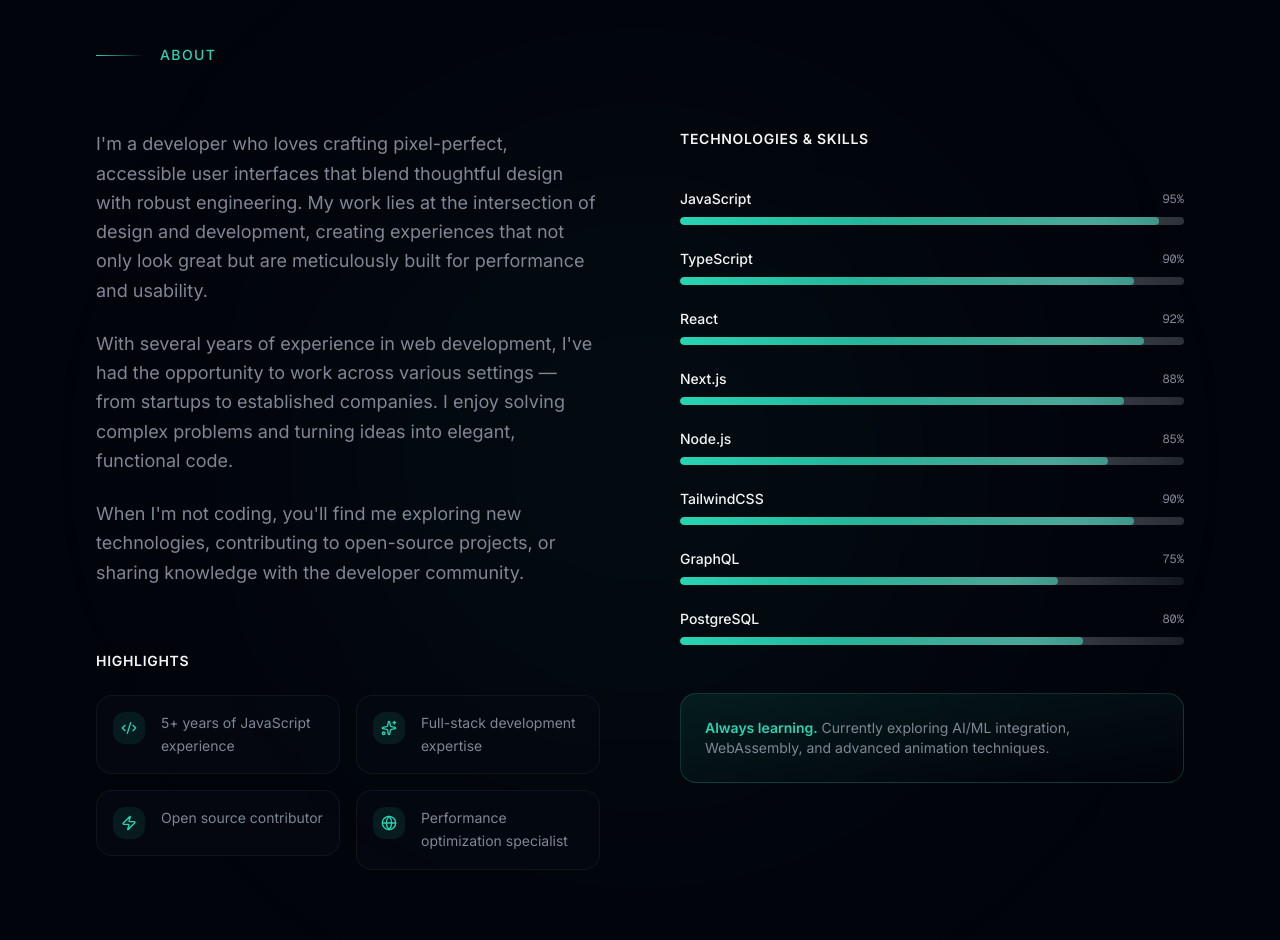
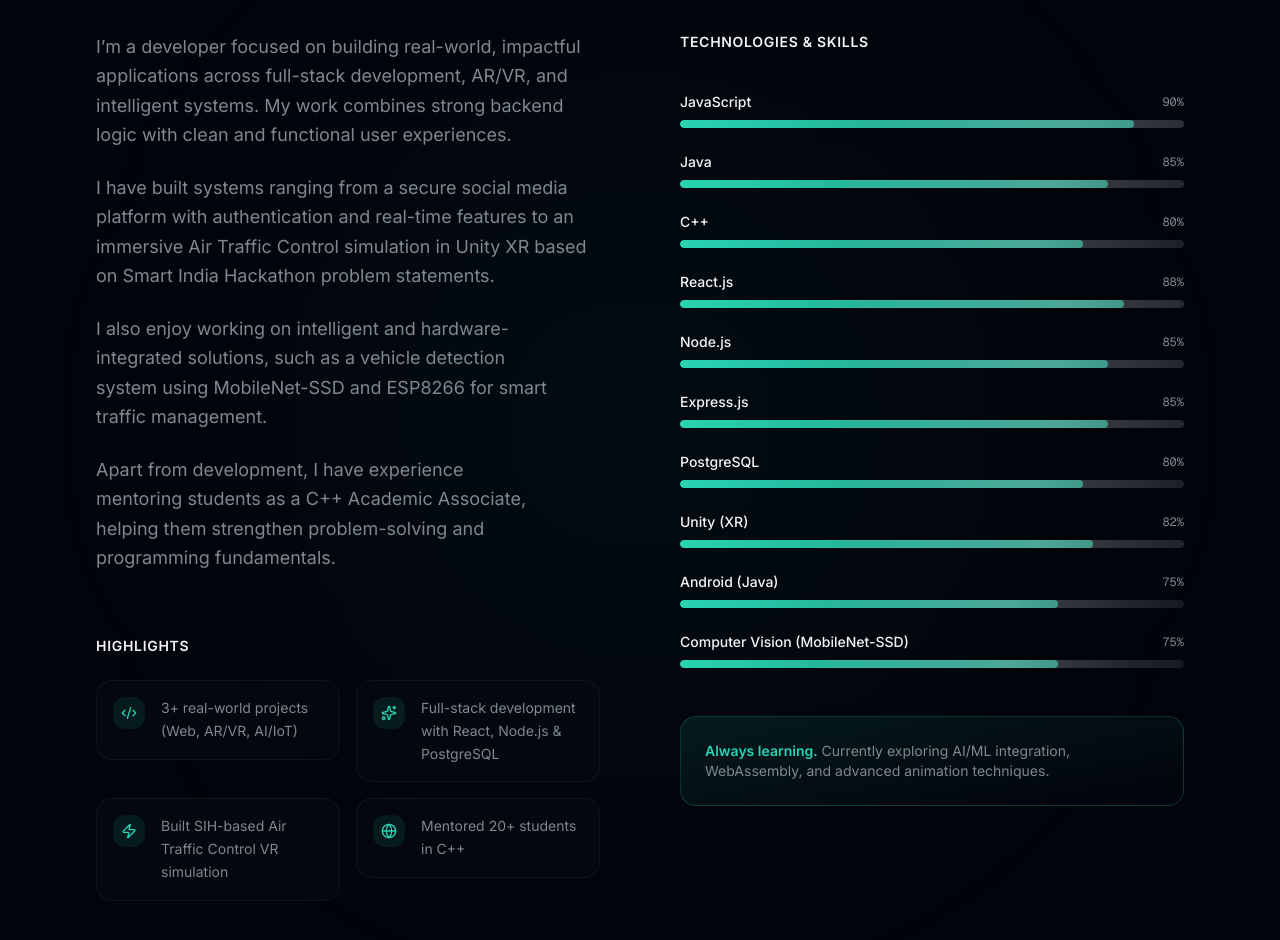
Before and after one commit to TEJAS4824/portfolio, a Next.js app: page / in a window 1280 px wide. Shown: the part 980-1920 px from the top of the page. Built offline with nearby package versions, Linux system fonts and the light colour scheme.

Commit message:
update_profile_info

```diff
--- a/data/portfolio.ts
+++ b/data/portfolio.ts
@@ -8,7 +8,7 @@ export const personalInfo = {
   title: "CSE Student",
   tagline: "Building scalable apps, immersive XR experiences, and intelligent systems",
   description:
-    "I’m a Computer Engineering student with hands-on experience across 3+ real-world projects in full-stack development, AR/VR, and intelligent systems. I’ve built a secure social media platform using React, Node.js, and PostgreSQL with real-time features, developed an Air Traffic Control simulation using Unity XR based on a Smart India Hackathon problem statement, and engineered a vehicle detection system integrating MobileNet-SSD with ESP8266 for smart traffic applications. I also worked as an Academic Associate in C++, mentoring 20+ students in programming and problem-solving. I enjoy building scalable, real-world solutions using modern technologies.",
+    "I’m a Computer Engineering student with hands-on experience across 3+ real-world projects in full-stack development, AR/VR, and intelligent systems.",
   location: "Vadodara, Gujarat, India",
   email: "tejasmistry2017@gmail.com",
   availability: "Open to opportunities",
@@ -17,28 +17,32 @@ export const personalInfo = {
 
 export const aboutMe = {
   paragraphs: [
-    "I'm a developer who loves crafting pixel-perfect, accessible user interfaces that blend thoughtful design with robust engineering. My work lies at the intersection of design and development, creating experiences that not only look great but are meticulously built for performance and usability.",
-    "With several years of experience in web development, I've had the opportunity to work across various settings — from startups to established companies. I enjoy solving complex problems and turning ideas into elegant, functional code.",
-    "When I'm not coding, you'll find me exploring new technologies, contributing to open-source projects, or sharing knowledge with the developer community.",
+    "I’m a developer focused on building real-world, impactful applications across full-stack development, AR/VR, and intelligent systems. My work combines strong backend logic with clean and functional user experiences.",
+    "I have built systems ranging from a secure social media platform with authentication and real-time features to an immersive Air Traffic Control simulation in Unity XR based on Smart India Hackathon problem statements.",
+    "I also enjoy working on intelligent and hardware-integrated solutions, such as a vehicle detection system using MobileNet-SSD and ESP8266 for smart traffic management.",
+    "Apart from development, I have experience mentoring students as a C++ Academic Associate, helping them strengthen problem-solving and programming fundamentals.",
   ],
   highlights: [
-    "5+ years of JavaScript experience",
-    "Full-stack development expertise",
-    "Open source contributor",
-    "Performance optimization specialist",
+    "3+ real-world projects (Web, AR/VR, AI/IoT)",
+    "Full-stack development with React, Node.js & PostgreSQL",
+    "Built SIH-based Air Traffic Control VR simulation",
+    "Mentored 20+ students in C++",
   ],
 }
 
 export const skills = [
-  { name: "JavaScript", level: 95 },
-  { name: "TypeScript", level: 90 },
-  { name: "React", level: 92 },
-  { name: "Next.js", level: 88 },
+  { name: "JavaScript", level: 90 },
+  { name: "Java", level: 85 },
+  { name: "C++", level: 80 },
+  { name: "React.js", level: 88 },
   { name: "Node.js", level: 85 },
-  { name: "TailwindCSS", level: 90 },
-  { name: "GraphQL", level: 75 },
+  { name: "Express.js", level: 85 },
   { name: "PostgreSQL", level: 80 },
+  { name: "Unity (XR)", level: 82 },
+  { name: "Android (Java)", level: 75 },
+  { name: "Computer Vision (MobileNet-SSD)", level: 75 },
 ]
+
 
 export const projects = [
   {
```
